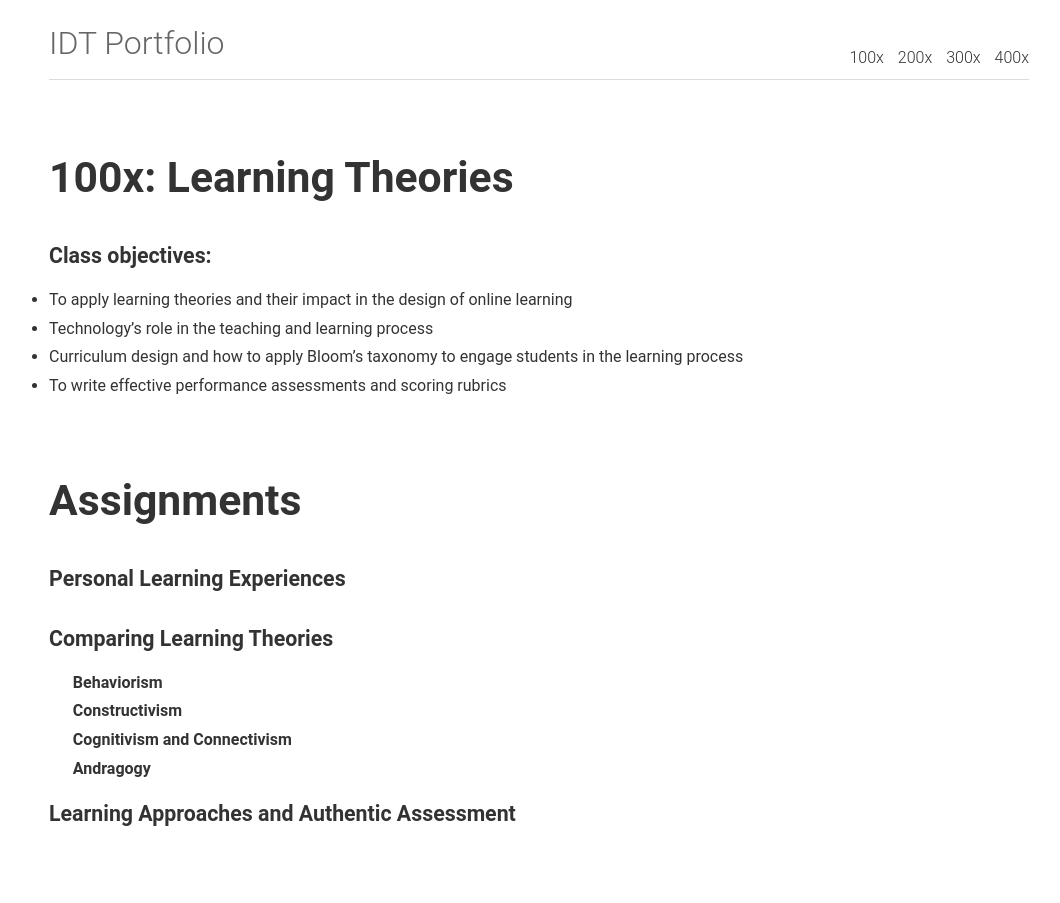
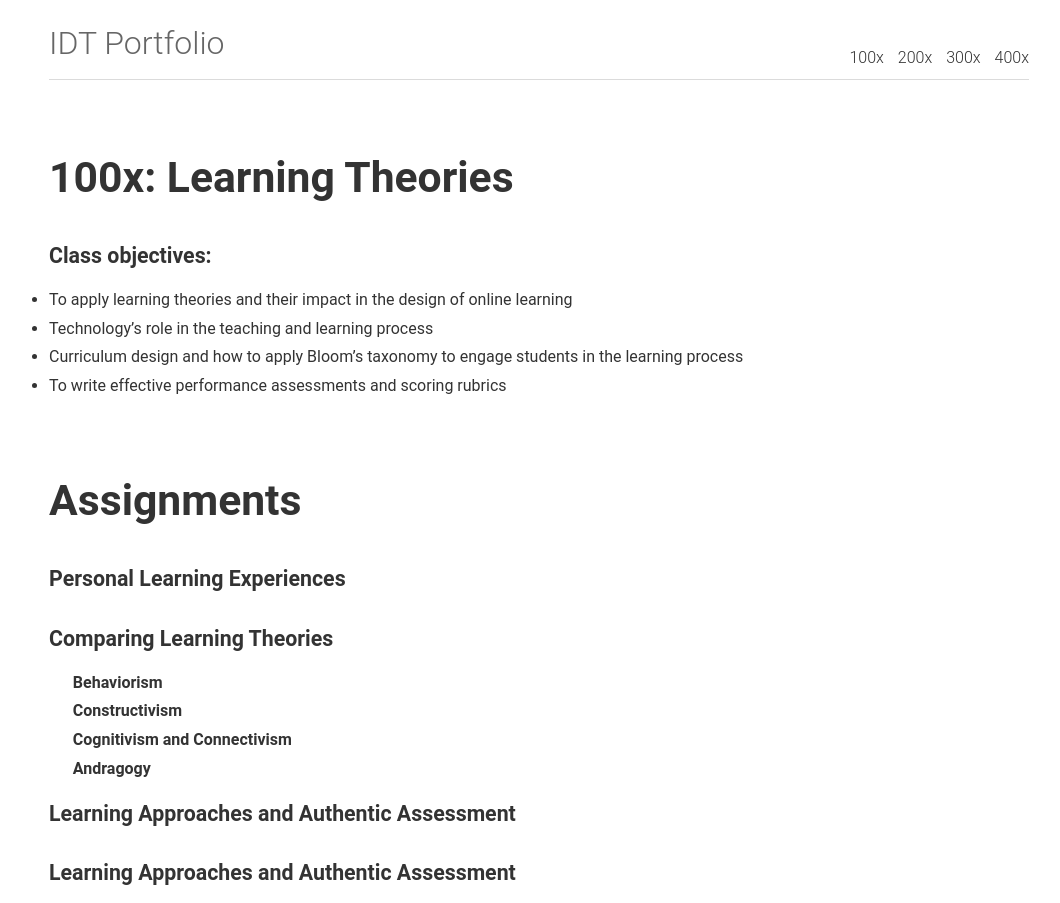
Before and after one commit to caitlinmeyer/idt-portfolio, a Jekyll site: the page built from 100x/index.html, in a window 1280 px wide. Shown: the whole page, without its empty margins (101-1161 px from the left). Built offline with Jekyll 4.4.1, drawn with Linux system fonts in a browser that asks for light colours.

Commit message:
Update index.html

```diff
--- a/100x/index.html
+++ b/100x/index.html
@@ -20,3 +20,4 @@
 &nbsp;&nbsp;&nbsp;&nbsp;&nbsp;&nbsp;<a href="/idt-portfolio/100x/comparing-learning-theories#cognitivism">Cognitivism and Connectivism</a><BR>
 	&nbsp;&nbsp;&nbsp;&nbsp;&nbsp;&nbsp;<a href="/idt-portfolio/100x/comparing-learning-theories#andragogy">Andragogy</a><BR>
 	<h3><a href="/idt-portfolio/100x/learning-approaches">Learning Approaches and Authentic Assessment</a></h3>
+	<h3><a href="/idt-portfolio/100x/microlearning">Learning Approaches and Authentic Assessment</a></h3>
```
